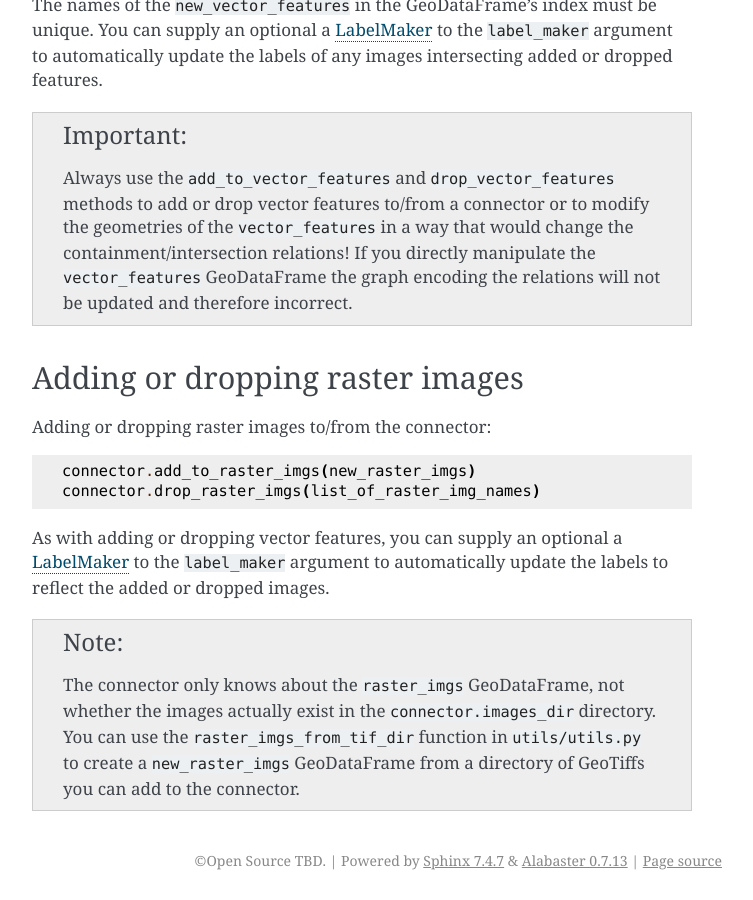
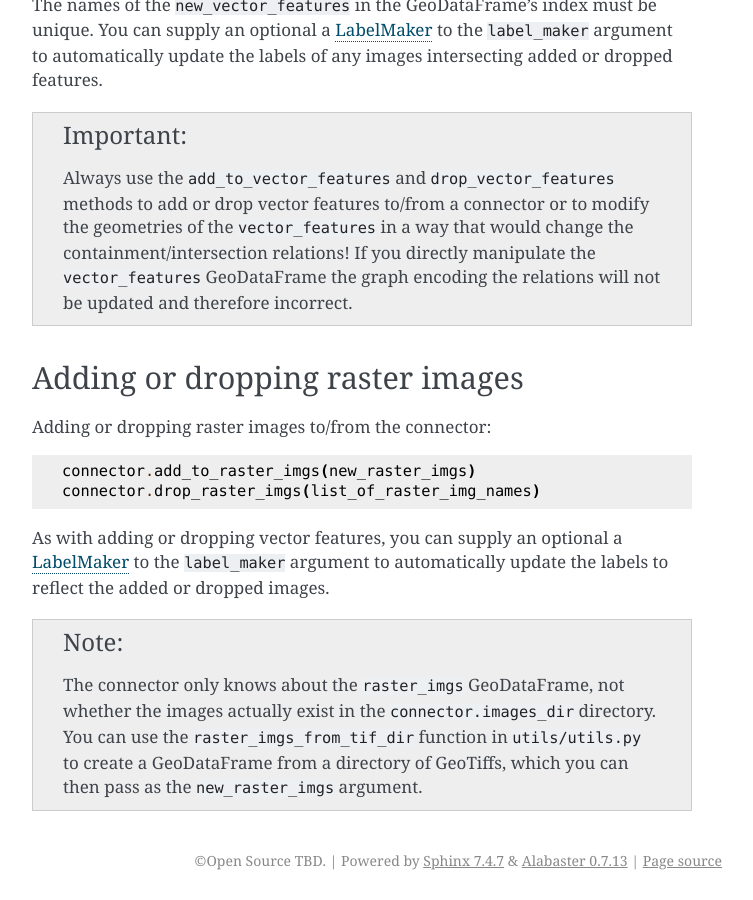
Before and after one commit to dida-do/GeoGrapher, a Sphinx documentation site: the page built from docs/source/connector.rst, in a window 1280 px wide and 900 px high, scrolled down 4005 px. Shown: the whole window, without its empty margins (388-1141 px from the left). Built offline with Sphinx 7.4.7, drawn with Linux system fonts in a browser that asks for light colours; pages that are not in the unit, such as notebooks, are missing from menus.

Commit message:
docs: Augusto's suggested rephrasing from PR #46

```diff
--- a/docs/source/connector.rst
+++ b/docs/source/connector.rst
@@ -178,5 +178,5 @@ As with adding or dropping vector features, you can supply an optional a :doc:`L
     The connector only knows about the ``raster_imgs`` GeoDataFrame, not
     whether the images actually exist in the ``connector.images_dir``
     directory.  You can use the ``raster_imgs_from_tif_dir`` function in
-    ``utils/utils.py`` to create a ``new_raster_imgs`` GeoDataFrame from a
-    directory of GeoTiffs you can add to the connector.
+    ``utils/utils.py`` to create a GeoDataFrame from a directory of
+    GeoTiffs, which you can then pass as the ``new_raster_imgs`` argument.
```
